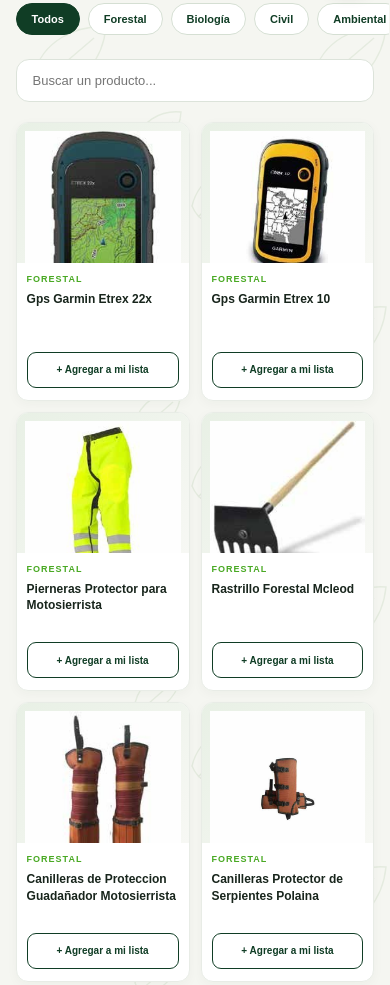
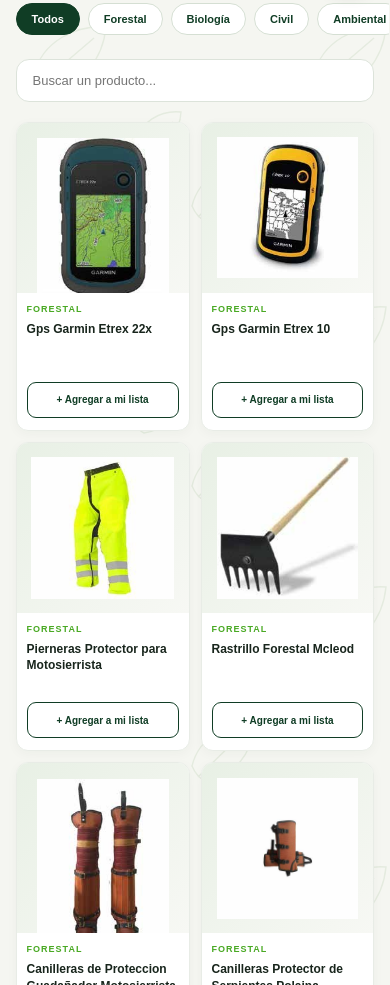
Before and after one commit to macaweb/ingeovivo, a plain HTML site: page index.html in a window 390 px wide. Shown: the part 839-1824 px from the top of the page. Drawn offline with Linux system fonts and the light colour scheme.

Commit message:
Dar más espacio y margen a las fotos del catálogo

```diff
--- a/index.html
+++ b/index.html
@@ -469,18 +469,18 @@
       min-width: 0;
     }
     .product-visual {
-      height: 190px;
-      min-height: 190px;
-      flex: 0 0 190px;
+      height: 210px;
+      min-height: 210px;
+      flex: 0 0 210px;
       padding: 12px;
       overflow: hidden;
     }
     .product-visual img {
       display: block;
-      width: 100%;
-      height: 100%;
-      max-width: 100%;
-      max-height: 100%;
+      width: 92%;
+      height: 92%;
+      max-width: 92%;
+      max-height: 92%;
       padding: 0;
       object-fit: contain;
       object-position: center;
@@ -502,9 +502,9 @@
 
     @media (max-width: 540px) {
       .product-visual {
-        height: 140px;
-        min-height: 140px;
-        flex-basis: 140px;
+        height: 170px;
+        min-height: 170px;
+        flex-basis: 170px;
         padding: 8px;
       }
       .product-info { display: flex; flex-direction: column; }
```
